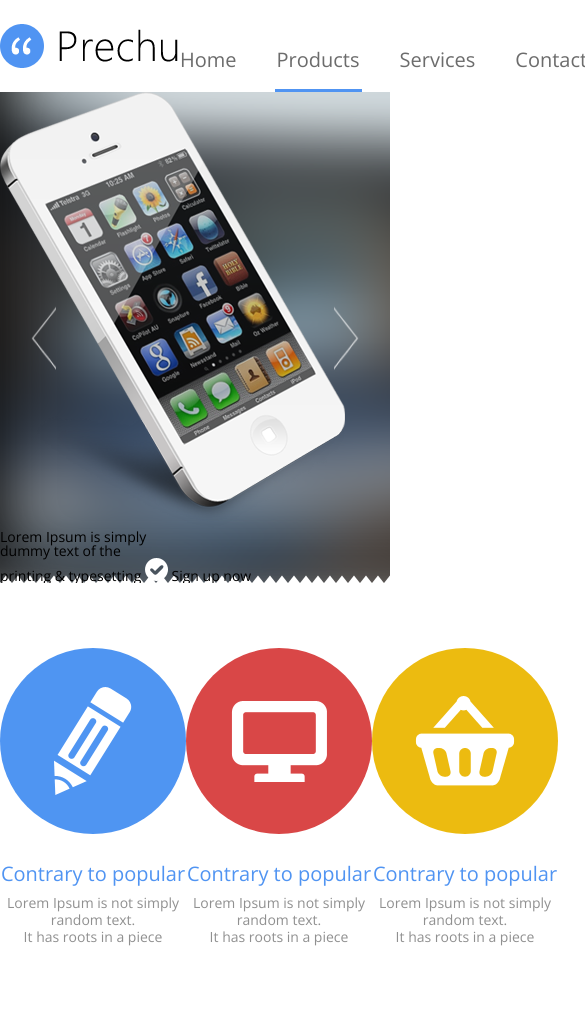
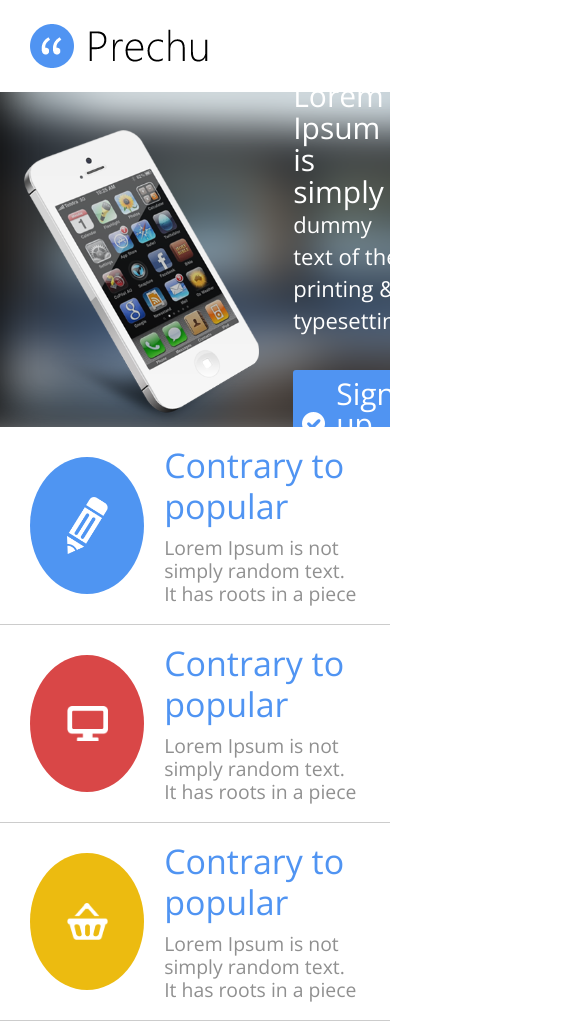
Before and after one commit to SeryiBaran/maket-prechu, a website built with Vite: page index.html in a window 390 px wide. Shown: the top 1024 px of the page, 585 px wide, since content can reach past the window. Built offline with nearby package versions, Linux system fonts and the light colour scheme.

Commit message:
Делаю адаптив

```diff
--- a/index.html
+++ b/index.html
@@ -27,6 +27,7 @@
               <div class="slide-text">
                 <h3>Lorem Ipsum is simply</h3>
                 <span>dummy text of the<br />printing & typesetting</span>
+                <br />
                 <a href="#!"
                   ><img src="./src/img/shape_2_84.png" /> Sign up now</a
                 >
@@ -69,27 +70,33 @@
         <div class="container">
           <div class="icon">
             <div class="img-wrapper"><img src="./src/img/pencil.png" /></div>
+            <div>
               <span class="heading">Contrary to popular</span>
               <span class="light-text"
                 >Lorem Ipsum is not simply random text.<br />It has roots in a
                 piece</span
               >
             </div>
+          </div>
           <div class="icon">
             <div class="img-wrapper"><img src="./src/img/computer.png" /></div>
+            <div>
               <span class="heading">Contrary to popular</span>
               <span class="light-text"
                 >Lorem Ipsum is not simply random text.<br />It has roots in a
                 piece</span
               >
             </div>
+          </div>
           <div class="icon">
             <div class="img-wrapper"><img src="./src/img/basket.png" /></div>
+            <div>
               <span class="heading">Contrary to popular</span>
               <span class="light-text"
                 >Lorem Ipsum is not simply random text.<br />It has roots in a
                 piece</span
               >
+            </div>
           </div>
         </div>
       </section>
--- a/src/scss/style.scss
+++ b/src/scss/style.scss
@@ -14,6 +14,7 @@ a:active {
   width: 100%;
   max-width: 97.2rem;
   margin: 0 auto;
+  padding: 0 3rem;
 }
 
 .light-text {
@@ -30,8 +31,13 @@ header {
     align-self: center;
     padding: 2.4rem 0;
   }
+}
+
 .navbar {
   display: flex;
+  @media (max-width: 800px) {
+    display: none;
+  }
   li {
     display: block;
     color: #6c6c6c;
@@ -53,16 +59,15 @@ header {
     }
   }
 }
-}
 
 .carousel {
   position: relative;
   width: 100%;
-  min-height: 48.2rem;
   background: url('../img/bg.png');
   background-position: left top;
   background-size: cover;
   background-repeat: no-repeat;
+  @media (min-width: 800px) {
     &:after {
       display: block;
       position: absolute;
@@ -72,6 +77,7 @@ header {
       background: url('../img/to-top.svg');
       background-repeat: repeat-x;
       content: '';
+    }
   }
   .carousel-button {
     z-index: 1000;
@@ -88,38 +94,61 @@ header {
     &-next {
       right: 8%;
     }
+    @media (max-width: 800px) {
+      display: none;
     }
-  .swiper-slide .wrapper {
+  }
+  .swiper-slide .swiper-slide-wrapper {
     display: flex;
     align-items: center;
     max-width: 89.8rem;
     margin: 0 auto;
     padding: 3.8rem 2.4rem 0;
     color: white;
+    height: 48.2rem;
+    @media (max-width: 800px) {
+      height: 33.5rem;
+    }
+  }
   .slide-img {
-      margin-right: 10.4rem;
+    display: block;
+    max-height: 100%;
+    max-width: 100%;
+    height: auto;
+    object-fit: contain;
   }
   .slide-text {
+    margin-left: 10%;
+    max-width: 40rem;
+    width: 100%;
     h3,
     span {
       font-weight: 300;
       font-size: 4.2rem;
       line-height: 4.4rem;
+      @media (max-width: 800px) {
+        font-size: 3rem;
+        line-height: 3.2rem;
+      }
     }
     span {
       font-size: 2.6rem;
+      @media (max-width: 800px) {
+        font-size: 2.2rem;
+      }
     }
     a {
       display: inline-flex;
       align-items: center;
       margin-top: 3.4rem;
-        margin-left: 1.2rem;
       padding: 0.9rem;
       gap: 1.1rem;
       border-radius: 0.3rem;
       background-color: #5094f2;
       font-weight: 300;
       font-size: 2.2rem;
+      @media (max-width: 800px) {
+        font-size: 3rem;
       }
     }
   }
@@ -127,15 +156,29 @@ header {
 
 .icons {
   padding-top: 6.5rem;
+  @media (max-width: 800px) {
+    padding: 0;
+  }
   .container {
     display: flex;
     justify-content: space-between;
+    padding: 0;
+    @media (max-width: 800px) {
+      flex-direction: column;
+    }
   }
   .icon {
     display: flex;
     flex-direction: column;
     align-items: center;
     text-align: center;
+    @media (max-width: 800px) {
+      flex-direction: row;
+      text-align: left;
+      border-bottom: 1px solid #cccccc;
+      justify-content: center;
+      padding: 1rem;
+    }
     .img-wrapper {
       display: flex;
       align-items: center;
@@ -145,16 +188,32 @@ header {
       margin-bottom: 2.8rem;
       padding: 4rem;
       border-radius: 100%;
+      @media (max-width: 800px) {
+        width: 13.7rem;
+        height: 13.7rem;
+        margin: 2rem;
+        img {
+          width: 120%;
+          height: 120%;
+          object-fit: contain;
+        }
+      }
     }
     span {
       font-size: 1.4rem;
       line-height: 1.2;
+      @media (max-width: 800px) {
+        font-size: 1.94rem;
+      }
     }
     .heading {
       display: block;
       margin-bottom: 0.9rem;
       color: #5094f2;
       font-size: 2rem;
+      @media (max-width: 800px) {
+        font-size: 3.4rem;
+      }
     }
   }
   .icon:nth-child(1n) .img-wrapper {
@@ -176,13 +235,24 @@ header {
     padding-bottom: 1.6rem;
     color: #6f7173;
     font-size: 4.2rem;
+    @media (max-width: 800px) {
+      text-align: center;
+    }
   }
   .parts {
     display: flex;
     align-items: flex-end;
     gap: 8.3rem;
+    @media (max-width: 800px) {
+      gap: 2rem;
+    }
     .part1 {
       img {
+        @media (max-width: 800px) {
+          width: 215px;
+          height: 162px;
+          margin-top: 3.6rem;
+        }
       }
     }
     .part2 {
@@ -190,11 +260,18 @@ header {
         padding-bottom: 1.8rem;
         color: #6f7173;
         font-size: 2.6rem;
+        @media (max-width: 800px) {
+          font-size: 3.4rem;
+        }
       }
       p {
         font-size: 1.5rem;
         line-height: 3.6rem;
       }
+    }
+    @media (max-width: 800px) {
+      flex-direction: column;
+      align-items: center;
     }
   }
 }
```
Lines whose indentation alone changed are shown as unchanged.
